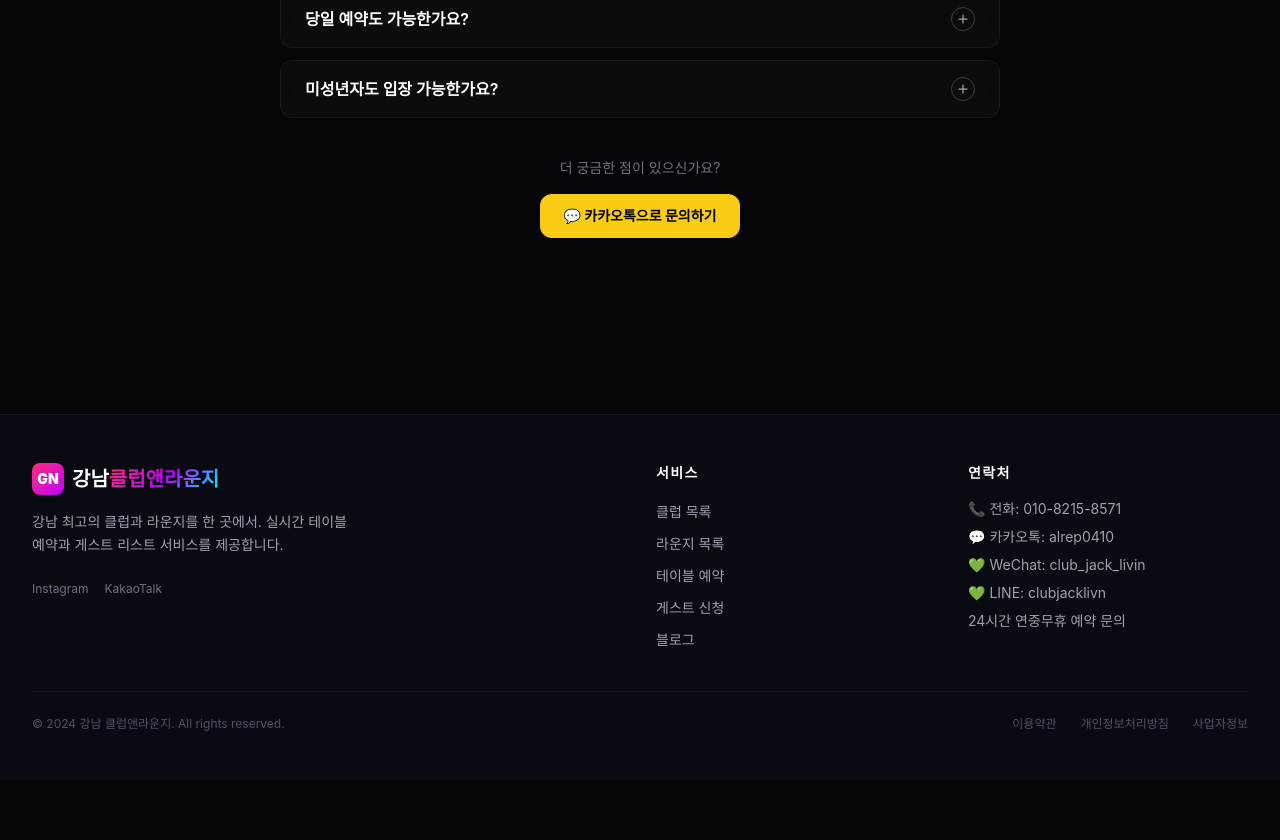
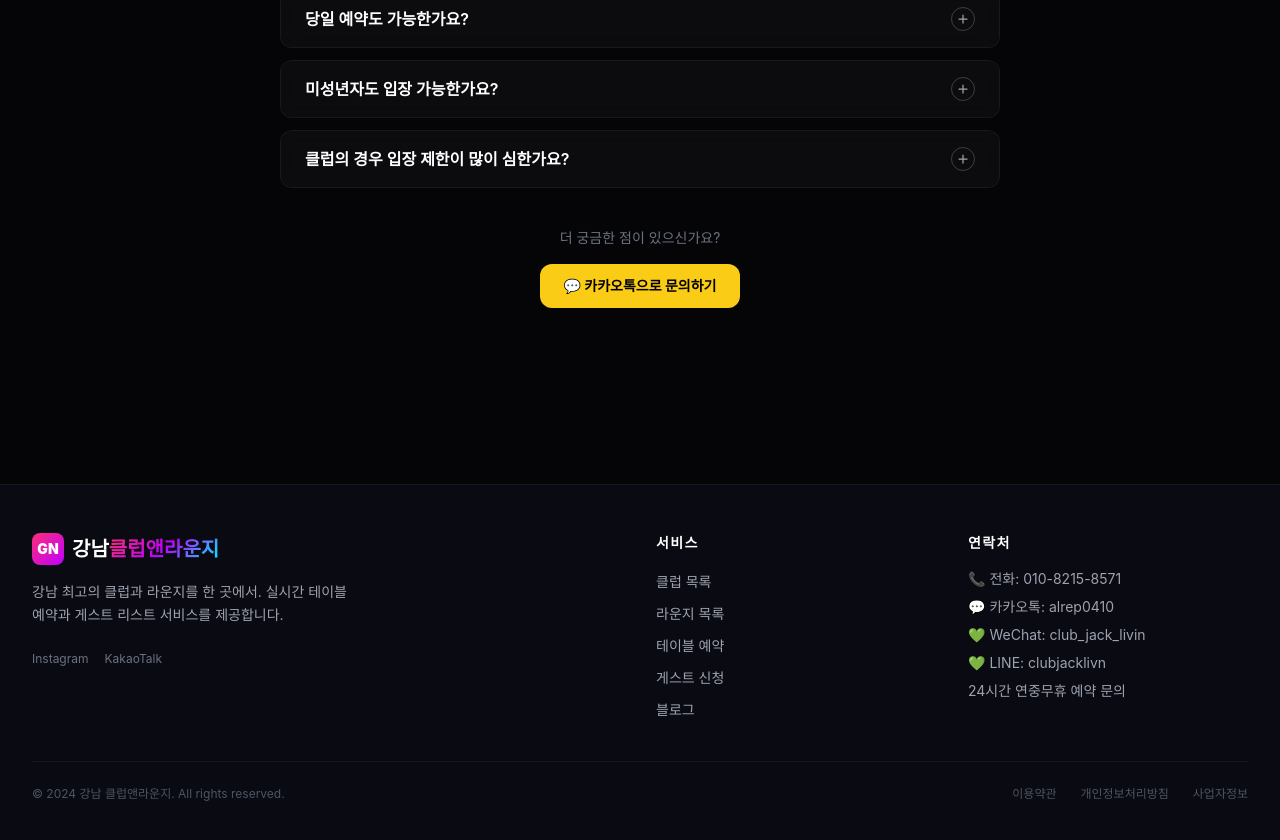
Before and after one commit to boxman159-cloud/gangnam-nightlife, a Next.js app: page / in a window 1280 px wide. Shown: the part 6156-6996 px from the top of the page. Before the commit the page ends 6936 px from the top, so only its background shows below. Built offline with nearby package versions, Linux system fonts and the light colour scheme.

Commit message:
feat: 클럽 입장 제한 FAQ 추가 (4개 언어)

```diff
--- a/src/components/home/FAQSection.tsx
+++ b/src/components/home/FAQSection.tsx
@@ -10,24 +10,28 @@ const faqsMap: Record<string, FAQ[]> = {
     { question: '테이블 예약과 게스트 신청의 차이는 무엇인가요?', answer: '테이블 예약은 지정된 자리와 최소 주류 소비 패키지를 구매하는 프리미엄 서비스입니다. 게스트 신청은 별도 좌석 없이 자유롭게 클럽을 이용하는 입장권 개념입니다.' },
     { question: '당일 예약도 가능한가요?', answer: '네, 미리 예약 시 좋은 자리 선택이 가능하나 당일까지 방문 및 예약이 가능합니다. 전화 또는 카카오톡으로 문의 주시면 바로 안내해 드립니다.' },
     { question: '미성년자도 입장 가능한가요?', answer: '만 20세 이상만 입장 가능합니다. 신분증(주민등록증, 운전면허증, 여권) 지참이 필수입니다.' },
+    { question: '클럽의 경우 입장 제한이 많이 심한가요?', answer: '아니요, 저희를 통해 테이블 예약 시 내·외국인 모두 차별 없이 프리패스로 입장 가능합니다. 안심하셔도 됩니다.' },
   ],
   en: [
     { question: 'Is the guest list free?', answer: 'Club ACE (RACE), PLUS82, and all Apgujeong Rodeo & Cheongdam lounges offer free entry via guest list registration. LION operates mainly with table reservations.' },
     { question: "What's the difference between table reservation and guest list?", answer: 'Table reservation is a premium service with a designated seat and minimum spend package. Guest list is a free entry option without a reserved seat.' },
     { question: 'Can I book on the same day?', answer: 'Yes, advance booking is recommended for the best seats, but same-day bookings and walk-ins are also welcome. Contact us by phone or WeChat/LINE and we will assist you right away.' },
     { question: 'Is there an age restriction?', answer: 'Entry is restricted to those aged 20 and above. A valid ID (national ID, driver\'s license, or passport) is required.' },
+    { question: 'Are there strict entry restrictions at the clubs?', answer: 'Not at all. When you book a table through us, both Korean and international guests are welcomed with a free pass — no discrimination whatsoever. You can rest assured.' },
   ],
   zh: [
     { question: '宾客名单申请免费吗？', answer: '俱乐部ACE（RACE）、PLUS82及狎鸥亭罗德奥·清潭洞所有酒廊均可通过宾客名单登记免费入场。LION主要以餐桌预约为主。' },
     { question: '餐桌预约和宾客申请有什么区别？', answer: '餐桌预约是包含指定座位和最低消费套餐的高级服务。宾客申请是无固定座位的免费入场方式。' },
     { question: '当天可以预约吗？', answer: '可以，提前预约可选择更好的座位，但当天预约和到场同样欢迎。请通过电话或微信/LINE联系我们，我们将立即为您安排。' },
     { question: '有年龄限制吗？', answer: '仅限20岁及以上人士入场。必须携带有效身份证件（身份证、驾照或护照）。' },
+    { question: '俱乐部的入场限制很严格吗？', answer: '不是的。通过我们预约餐桌时，无论韩国人还是外国人，均可无差别地凭免费通行证入场，请放心。' },
   ],
   ja: [
     { question: 'ゲストリスト申請は無料ですか？', answer: 'クラブACE（RACE）、PLUS82、および狎鷗亭ロデオ・清潭洞の全ラウンジはゲストリスト登録で無料入場が可能です。LIONはテーブル予約が中心です。' },
     { question: 'テーブル予約とゲスト申請の違いは？', answer: 'テーブル予約は指定席と最低消費パッケージを含むプレミアムサービスです。ゲスト申請は指定席なしで自由に入場できる方法です。' },
     { question: '当日予約はできますか？', answer: 'はい、事前予約で良いお席をご確保いただけますが、当日のご予約・ご来店も歓迎しております。お電話またはLINE/WeChatでご連絡いただければすぐにご案内します。' },
     { question: '年齢制限はありますか？', answer: '満20歳以上のみ入場可能です。身分証明書（住民票、運転免許証、パスポート）の持参が必須です。' },
+    { question: 'クラブの入場制限は厳しいですか？', answer: 'いいえ、私どもを通じてテーブルをご予約いただいた場合、日本人を含む外国人の方も韓国人と同様に差別なくフリーパスで入場いただけます。ご安心ください。' },
   ],
 }
 
```
